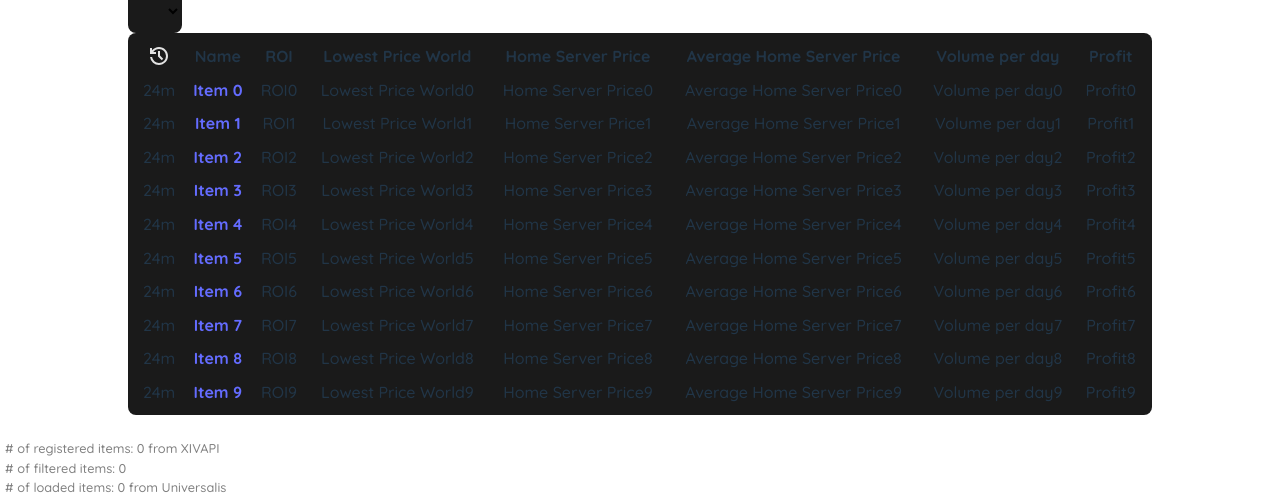
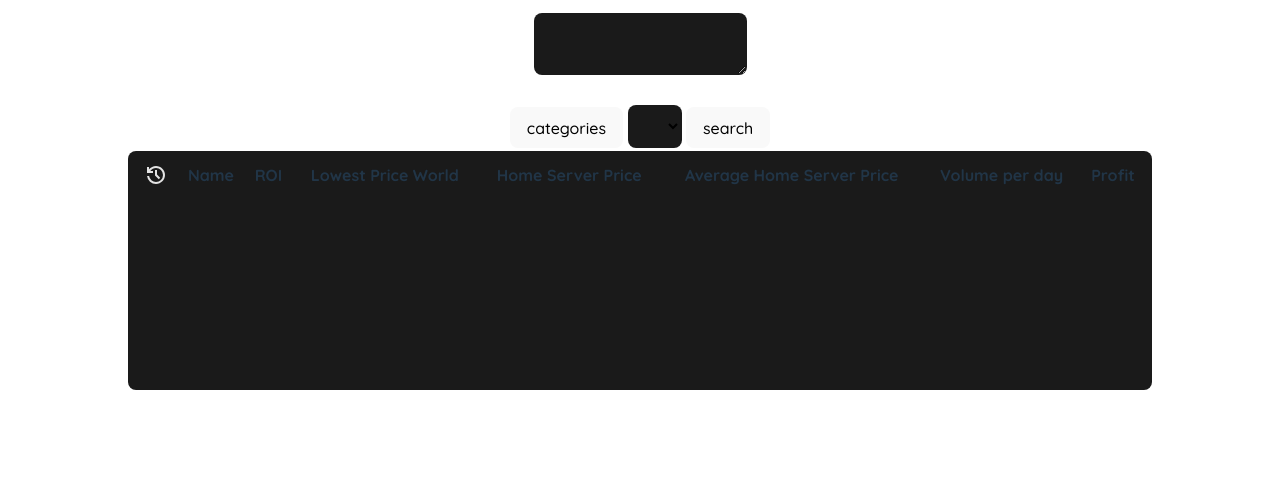
Before and after one commit to jaydoncheng/ffxiv-marketboard, a website built with Vite: page index.html in a window 1280 px wide. Shown: the part 298-800 px from the top of the page. Built offline with nearby package versions, Linux system fonts and the light colour scheme.

Commit message:
fill with dummy data

```diff
--- a/src/main.ts
+++ b/src/main.ts
@@ -29,39 +29,57 @@ const item_filters = [
 ]
 
 const cmp = (s) => {
-    var comp = (lh, rh) => { return lh >= rh }
+    var comp = (lh, rh) => {
+        return lh >= rh
+    }
     switch (s) {
         case '>':
-            comp = (lh, rh) => { return lh > rh }; break
+            comp = (lh, rh) => {
+                return lh > rh
+            }
+            break
         case '<':
-            comp = (lh, rh) => { return lh < rh }; break
+            comp = (lh, rh) => {
+                return lh < rh
+            }
+            break
         case '=':
-            comp = (lh, rh) => { return lh == rh }; break
+            comp = (lh, rh) => {
+                return lh == rh
+            }
+            break
         default:
             break
     }
     return comp
 }
 
-
 const market_filters = {
-    "roi": (_roi : string, _hq : boolean) => {
+    roi: (_roi: string, _hq: boolean) => {
         var comp = cmp(_roi.charAt(0))
         const _nroi = Number(_roi.substring(1))
 
         return (item: MarketItem) => {
             var i = _hq ? item.hq : item.nq
-            if (i.minListing.world === undefined || i.minListing.region === undefined) return false
-            const roi = (i.minListing.world.price - i.minListing.region.price) / i.minListing.region.price
+            if (
+                i.minListing.world === undefined ||
+                i.minListing.region === undefined
+            )
+                return false
+            const roi =
+                (i.minListing.world.price - i.minListing.region.price) /
+                i.minListing.region.price
             return comp(roi * 100, _nroi)
         }
     },
-    "name": (_name : string) => {
+    name: (_name: string) => {
         return (item: MarketItem) => {
-            const _item = fitems.find(i => { return i.key === item.itemId}) // dogshit ahh, also doesnt work LOL
+            const _item = fitems.find((i) => {
+                return i.key === item.itemId
+            }) // dogshit ahh, also doesnt work LOL
             return _item.Name.toLowerCase().includes(_name.toLowerCase())
         }
-    }
+    },
 }
 
 function updateItems() {
@@ -115,6 +133,20 @@ function init() {
                 })
                 .then(() => {
                     fitems = updateItems()
+                    setTableData(
+                        fitems.map((r, i) => {
+                            return [
+                                '24m',
+                                '<a href="https://universalis.app/market/' + r.key + '">' + r.Name + '</a>',
+                                'ROI' + i,
+                                'Lowest Price World' + i,
+                                'Home Server Price' + i,
+                                'Average Home Server Price' + i,
+                                'Volume per day' + i,
+                                'Profit' + i,
+                            ]
+                        })
+                    )
                 })
         })
 
@@ -122,7 +154,7 @@ function init() {
         const filters = []
         const name_filter = []
         const value = eId('search_items')!.value
-        value.split(' ').forEach(v => {
+        value.split(' ').forEach((v) => {
             if (v.includes(':')) {
                 var args = v.split(':')
                 if (args[0] in market_filters) {
@@ -132,10 +164,11 @@ function init() {
                 name_filter.push(v)
             }
         })
-        if (name_filter.length > 0) filters.push(market_filters['name'](name_filter.join(' ')));
+        if (name_filter.length > 0)
+            filters.push(market_filters['name'](name_filter.join(' ')))
         console.log(filters)
 
-        var ir = itemresults.filter(item => {
+        var ir = itemresults.filter((item) => {
             return filters.every((filter) => filter(item))
         })
         console.log(ir)
@@ -160,33 +193,27 @@ function init() {
     })
 
     eId('item_table_container')?.appendChild(initTable())
-    setTableData(Array(20).fill(0).map((_, i) => {
-        return [
-            '24m',
-            '<a href="">Item ' + i + '</a>',
-            'ROI' + i,
-            'Lowest Price World' + i,
-            'Home Server Price' + i,
-            'Average Home Server Price' + i,
-            'Volume per day' + i,
-            'Profit' + i
-        ]
-    }))
-    renderTables()
 }
 
-
 document.querySelector<HTMLDivElement>('#app')!.innerHTML = `
+    <div style="position: sticky; align-self: flex-start; top: 0; left: 0; font-size: 0.8em; color: gray;">
+        <p style="padding: 0.4em; margin: 0">
+              # of registered items: <span id="n_items">0</span> from XIVAPI<br>
+              # of filtered items: <span id="n_fitems">0</span><br>
+              # of loaded items: <span id="n_mitems">0</span> from Universalis<br>
+        </p>
+    </div>
+    <h1>Marketboard</h1>
+    <textarea type="text" id="search_items"></textarea><br>
     <div>
-    <h1>Marketboard</h1>
-    <textarea type="text" id="search_items"></textarea>
         <a id="view_categories">
             <button>categories</button>
         </a>
+        <select id="world_list"></select>
         <a id="search">
             <button>search</button>
         </a>
-    <select id="world_list"></select>
+    </div>
     <dialog id="category_dialog">
         <a id="close_categories" style="left: 0">
             <button>close</button>
@@ -194,14 +221,6 @@ document.querySelector<HTMLDivElement>('#app')!.innerHTML = `
         <div id="category_list"></div>
     </dialog>
     <div id="item_table_container"></div>
-    <div style="position: absolute; left: 0; bottom: 0; font-size: 0.8em; color: gray;">
-        <p style="padding: 0.4em; margin: 0">
-              # of registered items: <span id="n_items">0</span> from XIVAPI<br>
-              # of filtered items: <span id="n_fitems">0</span><br>
-              # of loaded items: <span id="n_mitems">0</span> from Universalis<br>
-        </p>
-    </div>
-</div>
 `
 
 init()
--- a/src/style.css
+++ b/src/style.css
@@ -49,6 +49,8 @@ h1 {
     display: flex;
     justify-content: center;
     align-items: center;
+    gap: 0.2em;
+    flex-direction: column;
 }
 
 button,
@@ -93,12 +95,6 @@ select:focus-visible {
     button {
         background-color: #f9f9f9;
     }
-}
-
-#world_list {
-    display: grid;
-    grid-template-rows: repeat(auto-fill, minmax(200px, 1fr));
-    text-align: center;
 }
 
 .dc-text {
@@ -232,6 +228,16 @@ td, th {
     text-align: center;
 }
 
+td:nth-child(2) {
+    text-align: left;
+}
+
+td:nth-child(1) {
+    font-size: 0.9em;
+    filter: brightness(0.4);
+    text-align: center;
+}
+
 tr {
     transition: all 80ms;
 }
--- a/src/table_display.ts
+++ b/src/table_display.ts
@@ -1,5 +1,5 @@
 var tbody: HTMLTableSectionElement;
-const max_rows = 10
+const max_rows = 20
 const row_els = []
 export function initTable() {
     const parser = new DOMParser()
@@ -36,7 +36,8 @@ export function initTable() {
 
     table.addEventListener('wheel', e => {
         var slice_start = Number(table.getAttribute('data-slice-start'))
-        slice_start = e.deltaY > 0 ? slice_start + 1 : slice_start - 1
+        var scroll_speed = e.shiftKey ? max_rows - 1 : 1
+        slice_start = e.deltaY > 0 ? slice_start + scroll_speed : slice_start - scroll_speed
         if (slice_start < 0 || slice_start > data.length - max_rows) {
             return
         }
@@ -44,6 +45,7 @@ export function initTable() {
         table.setAttribute('data-slice-start', slice_start.toString())
 
         renderTables({ start: slice_start, end: slice_start + max_rows })
+        e.preventDefault()
     })
 
     table.querySelectorAll('th').forEach((th, i) => {
@@ -61,6 +63,7 @@ export function initTable() {
 var data : string[][]
 export function setTableData(_data) {
     data = _data
+    renderTables()
 }
 
 export function renderTables(slice: { start: number, end: number } = { start: 0, end: max_rows }) {
```
Lines whose indentation alone changed are shown as unchanged.
